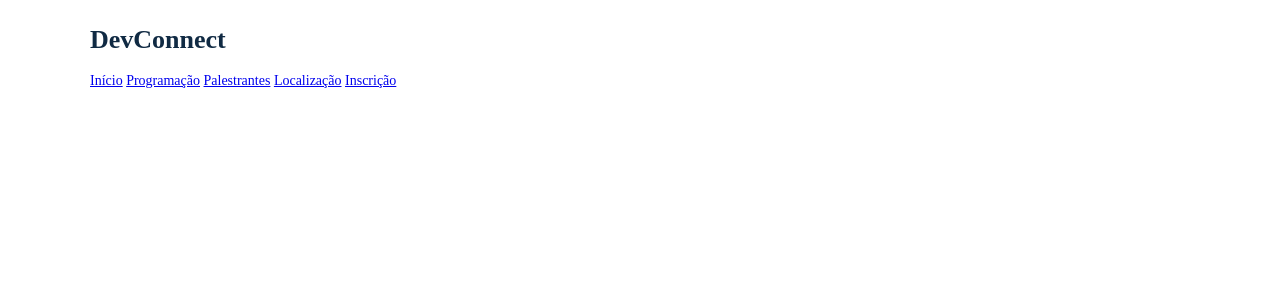
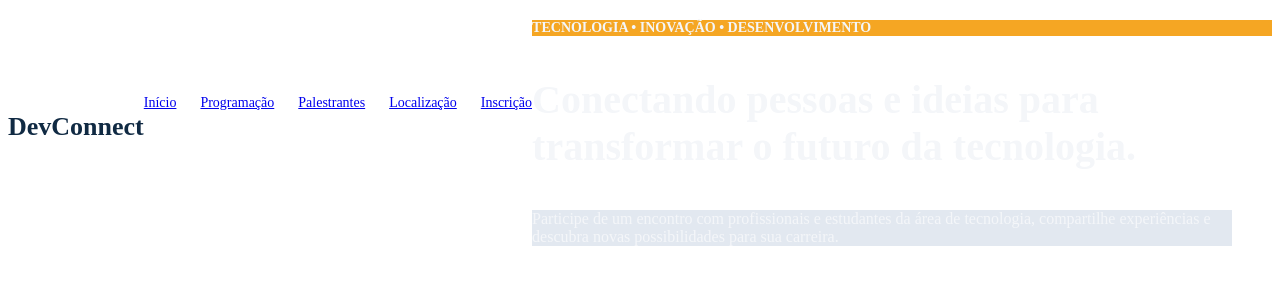
Before and after one commit to julyapsantos-lgtm/avaliacao-DevConnect, a plain HTML site: page index.html in a window 1280 px wide. Drawn offline with Linux system fonts and the light colour scheme.

Commit message:
feat: implementado o html da seção principal

```diff
--- a/index.html
+++ b/index.html
@@ -7,7 +7,7 @@
     <title>DevConnect</title>
 </head>
 <body>
-    <header>
+    <header id="cabeçalho">
         <h1><b>DevConnect</b></h1>
         <div class="menu-de-navegação">
             <a href="#Início">Início</a>
@@ -18,5 +18,16 @@
         </div>
 
     </header>
+
+    <section id="seçao-principal">
+        <h2><b>TECNOLOGIA • INOVAÇÃO • DESENVOLVIMENTO</b></h2>
+
+        <h3><b>Conectando pessoas e ideias para transformar o futuro da tecnologia.</b></h3>
+
+        <p>Participe de um encontro com profissionais e estudantes da área de
+tecnologia, compartilhe experiências e descubra novas possibilidades para sua
+carreira.</p>
+
+    </section>
 </body>
 </html>
--- a/style.css
+++ b/style.css
@@ -1,8 +1,11 @@
 body {
-    color: #F4F6F9;
+    display: flex;
+    color:#F4F6F9;
+
 }
 
-header {
+#cabeçalho{
+    display: flex;
     color: #102A43;
     height: 80px;
     align-content: center;
@@ -11,13 +14,43 @@ header {
 }
 
 h1 {
+    display: flex;
     background-color: white;
     font-size:  26px;
-    align-items: ;
-
+    text-align: right;
 }
 
 .menu-de-navegação {
+    display: flex;
     background-color: white;
     font-size: 14px;
+    gap: 24px;
+    text-decoration: none;
 }
+
+.seçao-principal {
+    display: flex;
+    color: #163A5F;
+    height: 350px;
+    align-items: center;
+    max-width: 1100px ;
+    text-align: left;
+}
+
+h2 {
+    background-color: #F5A623;
+    font-size: 14px;
+}
+
+h3 {
+    background-color: white;
+    font-size: 40px;
+    max-width: 750px;
+}
+
+p {
+    background-color: #E2E8F0;
+    font-size: 16px;
+    max-width: 700px;
+    gap: 15px;
+}
```
